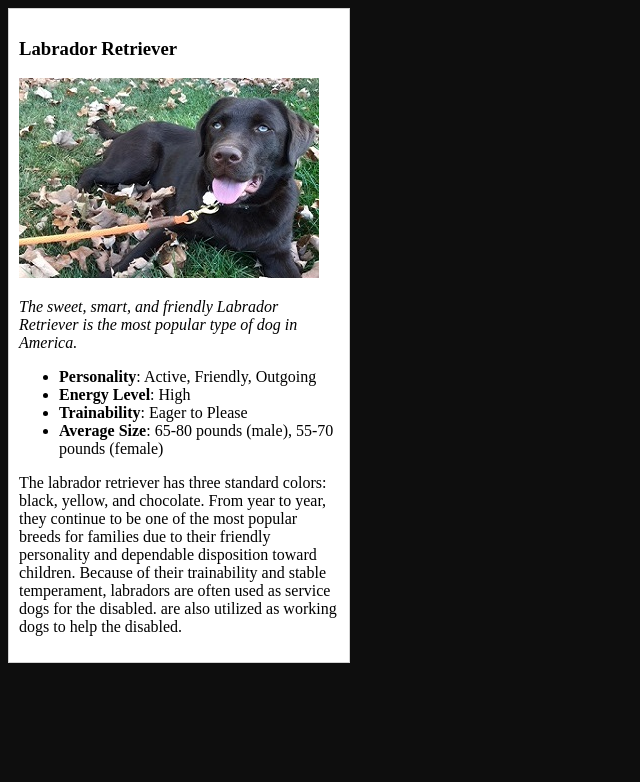
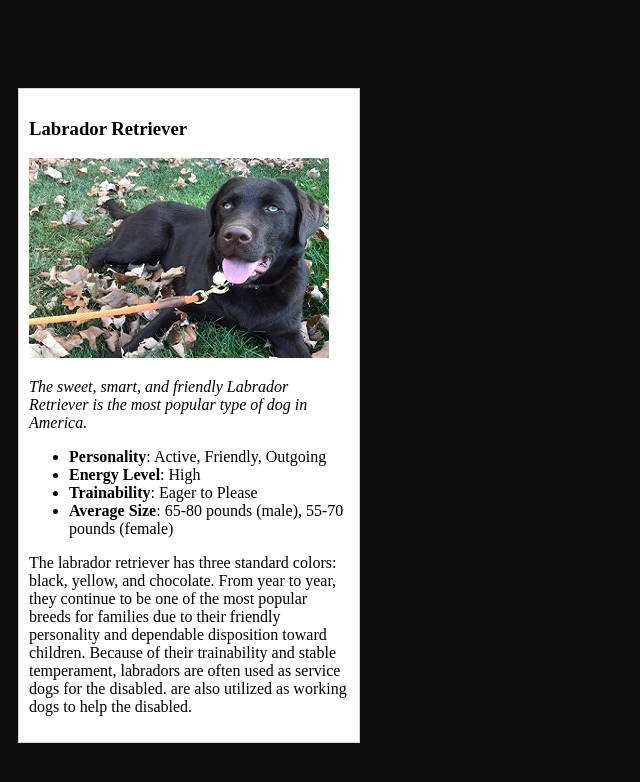
Before and after one commit to brite107/udacity-front-end-nanodegree, a plain HTML site: page fend-animal-trading-cards-master/card.html in a window 1280 px wide. Shown: the whole page, without its empty margins (0-640 px from the left). Drawn offline with Linux system fonts and the light colour scheme.

Commit message:
Set padding-top for body to 70px

```diff
--- a/fend-animal-trading-cards-master/styles.css
+++ b/fend-animal-trading-cards-master/styles.css
@@ -1,5 +1,6 @@
 body {
   background: #0e0e0e;
+  padding-top: 70px;
 
 }
 div.container {
@@ -7,6 +8,7 @@ div.container {
   width: 320px;
   border: 1px solid #D3D3D3;
   padding: 10px;
+  margin: 10px;
 }
 
 .fact {
```
